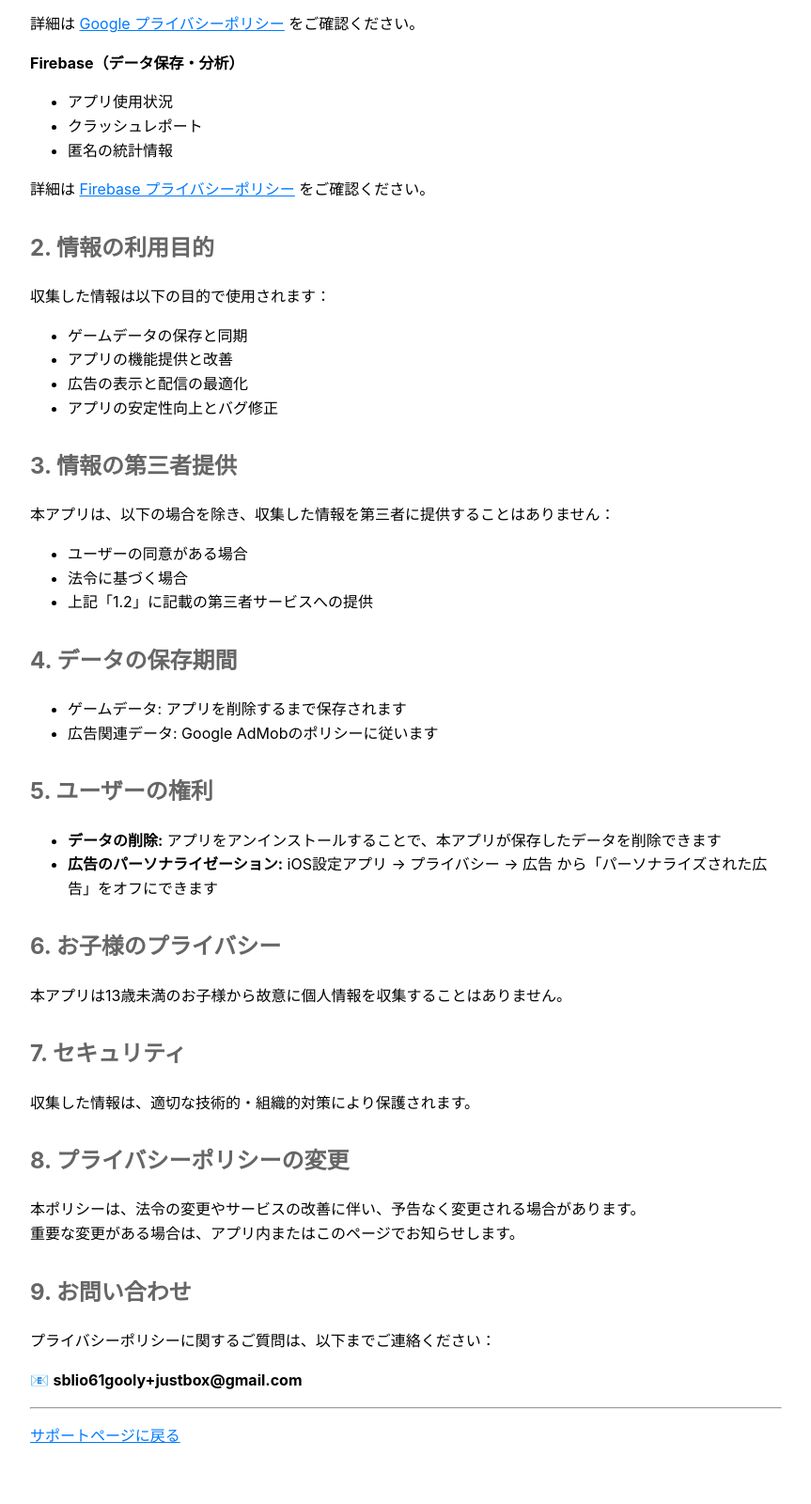
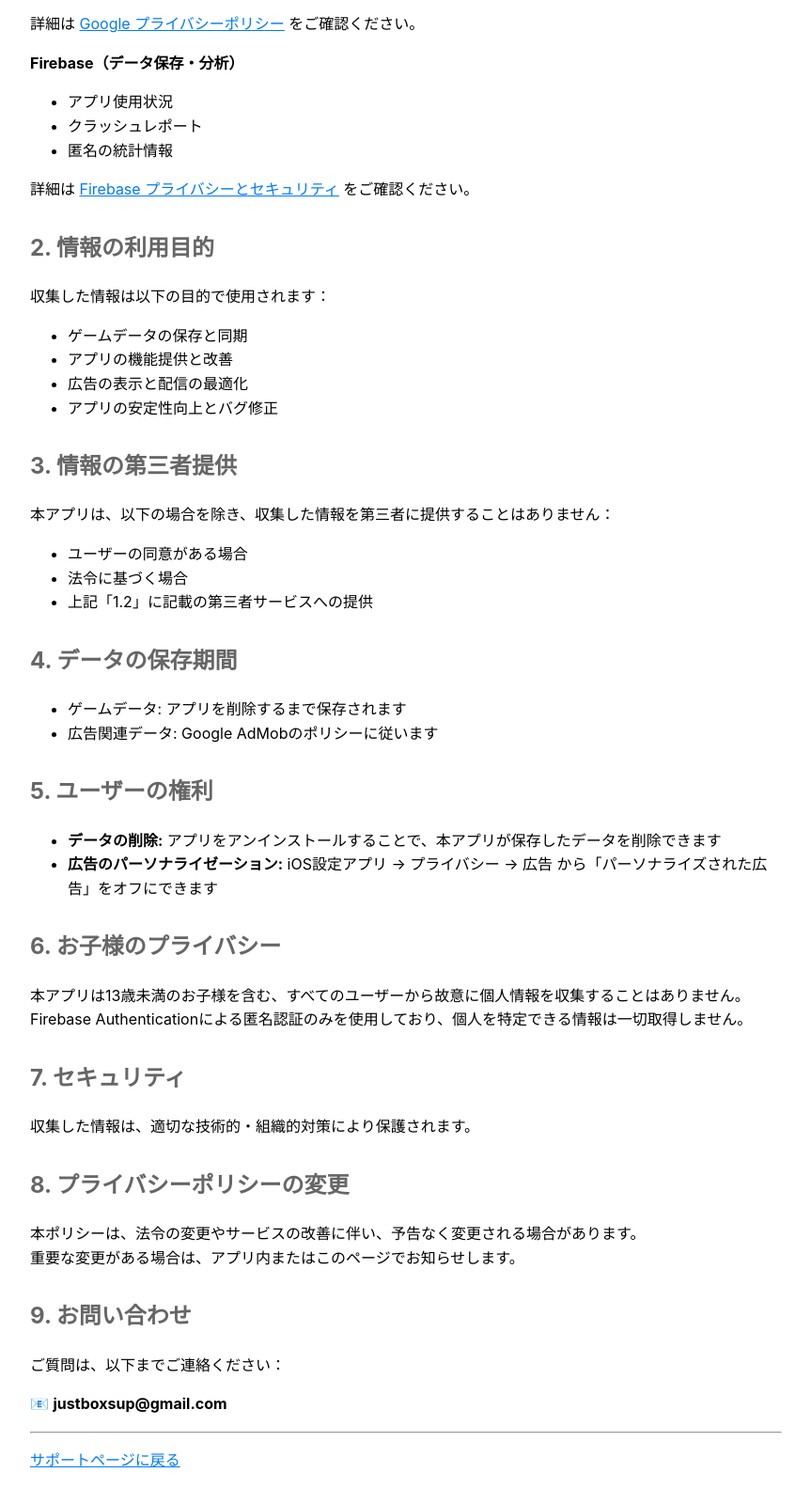
Before and after one commit to justbox-support/justbox-support.github.io, a plain HTML site: page privacy.html in a window 1280 px wide. Shown: the part 702-2302 px from the top of the page at 94% size, without its empty margins (208-1071 px from the left). Drawn offline with Linux system fonts and the light colour scheme.

Commit message:
少し修正

```diff
--- a/privacy.html
+++ b/privacy.html
@@ -55,7 +55,7 @@
         <li>クラッシュレポート</li>
         <li>匿名の統計情報</li>
     </ul>
-    <p>詳細は <a href="https://firebase.google.com/support/privacy" target="_blank">Firebase プライバシーポリシー</a> をご確認ください。</p>
+    <p>詳細は <a href="https://firebase.google.com/support/privacy" target="_blank">Firebase プライバシーとセキュリティ</a> をご確認ください。</p>
 
     <h2>2. 情報の利用目的</h2>
     <p>収集した情報は以下の目的で使用されます：</p>
@@ -87,7 +87,7 @@
     </ul>
 
     <h2>6. お子様のプライバシー</h2>
-    <p>本アプリは13歳未満のお子様から故意に個人情報を収集することはありません。</p>
+    <p>本アプリは13歳未満のお子様を含む、すべてのユーザーから故意に個人情報を収集することはありません。Firebase Authenticationによる匿名認証のみを使用しており、個人を特定できる情報は一切取得しません。</p>
 
     <h2>7. セキュリティ</h2>
     <p>収集した情報は、適切な技術的・組織的対策により保護されます。</p>
@@ -97,8 +97,8 @@
     重要な変更がある場合は、アプリ内またはこのページでお知らせします。</p>
 
     <h2>9. お問い合わせ</h2>
-    <p>プライバシーポリシーに関するご質問は、以下までご連絡ください：</p>
-    <p>📧 <strong>sblio61gooly+justbox@gmail.com</strong></p>
+    <p>ご質問は、以下までご連絡ください：</p>
+    <p>📧 <strong>justboxsup@gmail.com</strong></p>
 
     <hr>
     <p><a href="index.html">サポートページに戻る</a></p>
```
Also changed, not shown: index.html (+3 -3 lines).
